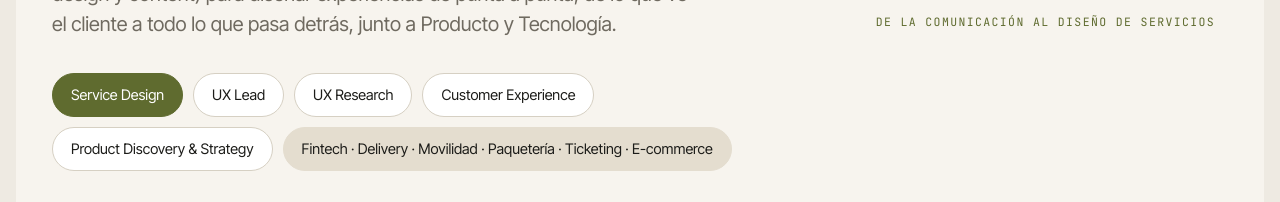
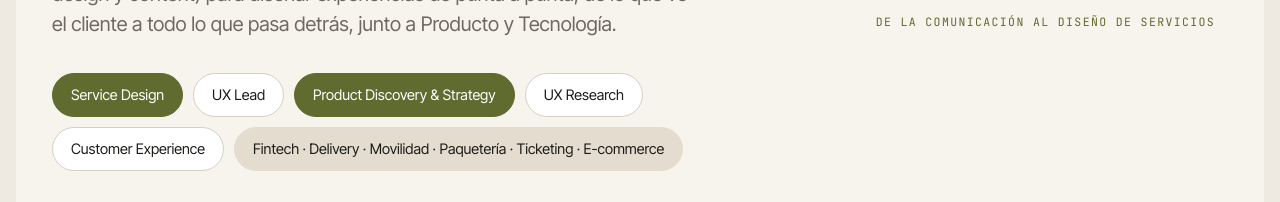
Before and after one commit to paufalco-cmd/portfolio, a plain HTML site: page index.html in a window 1280 px wide. Shown: the part 584-786 px from the top of the page. Drawn offline with Linux system fonts and the light colour scheme.

Commit message:
Inicio: Product Discovery & Strategy destacado junto a Service Design
Co-Authored-By: Claude Opus 5.5 <noreply@anthropic.com>
Claude-Session: https://claude.ai/code/session_01AGJYLkBB6BZYbhrcsyyji5

```diff
--- a/index.html
+++ b/index.html
@@ -333,9 +333,9 @@ footer{padding:36px 0;font-size:13px;color:var(--muted);display:flex;justify-con
           <div class="chips reveal">
             <span class="chip o">Service Design</span>
             <span class="chip">UX Lead</span>
+            <span class="chip o">Product Discovery &amp; Strategy</span>
             <span class="chip">UX Research</span>
             <span class="chip">Customer Experience</span>
-            <span class="chip">Product Discovery &amp; Strategy</span>
             <span class="chip s">Fintech · Delivery · <span lang="es">Movilidad</span><span lang="en">Mobility</span> · <span lang="es">Paquetería</span><span lang="en">Parcels</span> · Ticketing · E-commerce</span>
           </div>
           <div class="cta reveal">
```
